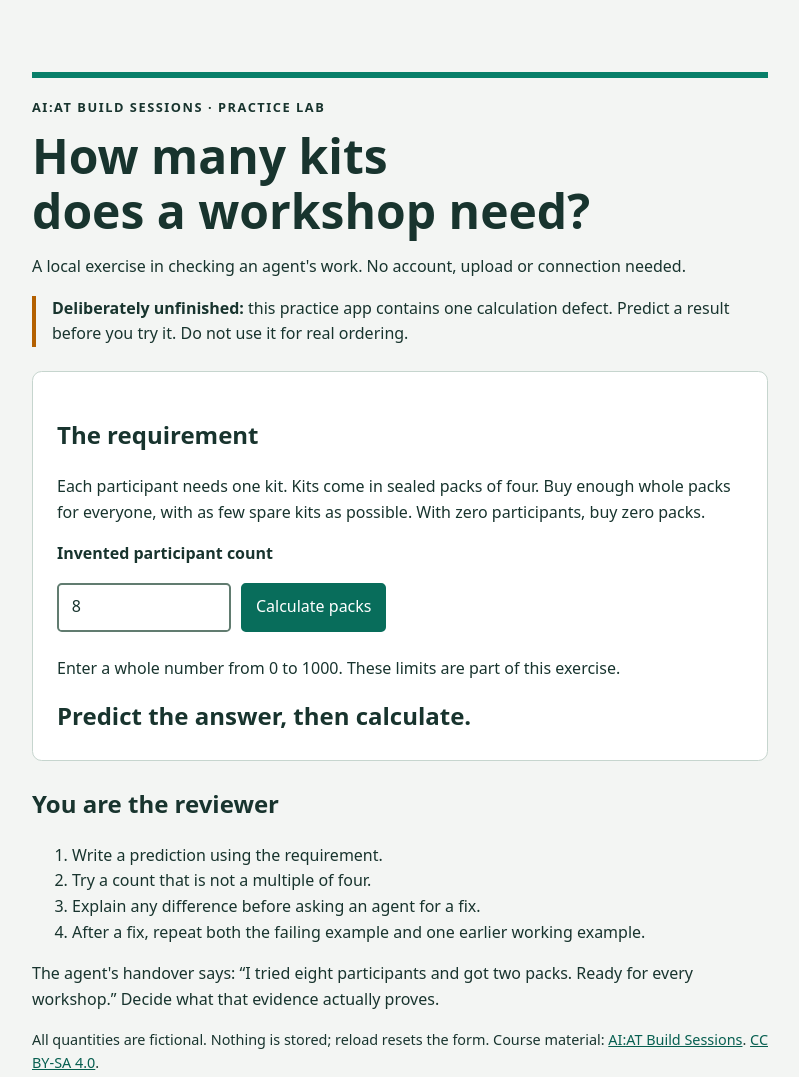
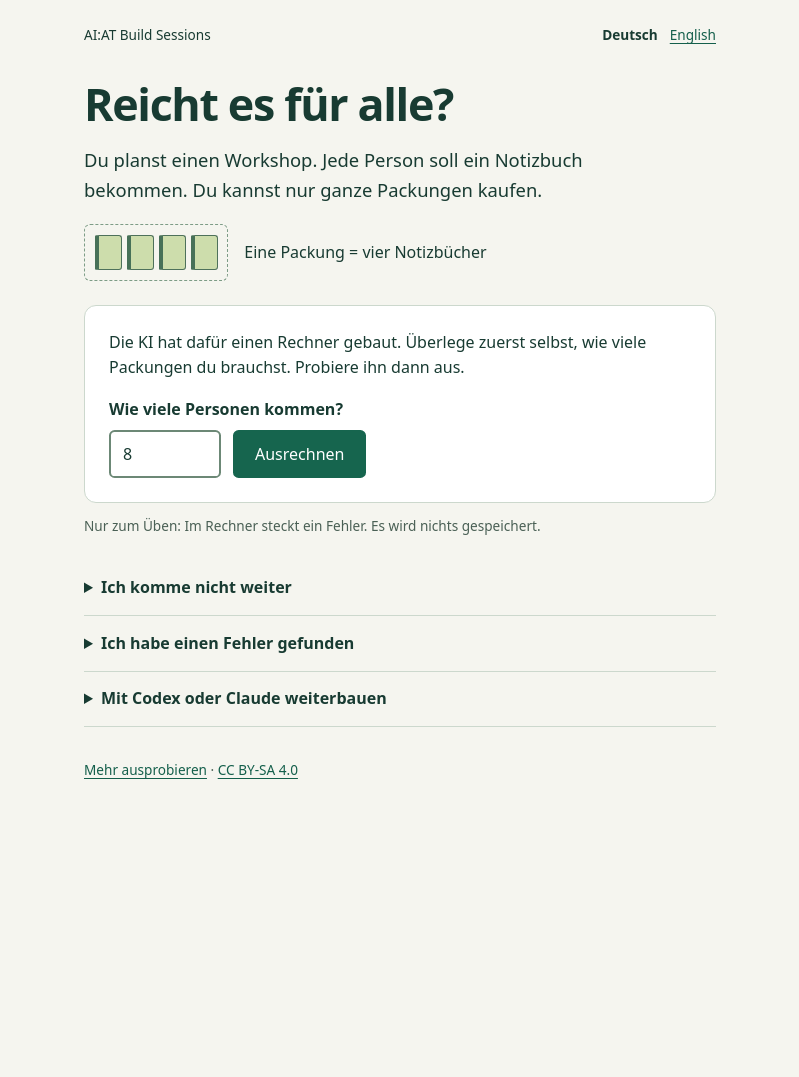
Before and after one commit to AIAT-AIandBusinessgrowth/aiat-build-sessions, a plain HTML site: page exercises/verification-lab/index.html in a window 1280 px wide. Shown: the whole page, without its empty margins (240-1039 px from the left). After the commit the page ends 821 px from the top, so only its background shows below. Drawn offline with Linux system fonts and the light colour scheme.

Commit message:
docs: simplify learning with concrete tasks and plain language

```diff
--- a/exercises/verification-lab/index.html
+++ b/exercises/verification-lab/index.html
@@ -1,63 +1,109 @@
 <!doctype html>
-<html lang="en">
+<html lang="de">
 <head>
 <meta charset="utf-8">
 <meta name="viewport" content="width=device-width, initial-scale=1">
-<title>Workshop kit planner — verification practice</title>
+<title>Reicht es für alle? · AI:AT Build Sessions</title>
 <style>
-:root { color-scheme: light dark; font-family: system-ui, sans-serif; }
-body { margin: 0; background: #f3f5f3; color: #18342e; line-height: 1.6; }
-main { max-width: 46rem; margin: 3rem auto; padding: 1.5rem; }
-header { border-top: .4rem solid #087f69; padding-top: 1rem; }
-h1 { line-height: 1.15; font-size: clamp(2rem, 6vw, 3rem); margin: .5rem 0 1rem; }
-.tag { text-transform: uppercase; letter-spacing: .12em; font-size: .8rem; font-weight: 700; }
-.card { padding: 1.5rem; background: #fff; border: 1px solid #c6d5ce; border-radius: .6rem; margin: 1.5rem 0; }
-label { display: block; font-weight: 700; margin-bottom: .5rem; }
-input, button { font: inherit; padding: .6rem .8rem; border-radius: .3rem; }
-input { width: 9rem; max-width: 80%; border: 2px solid #617c70; background: white; color: #18342e; }
-button { background: #086d5b; color: white; border: 2px solid #086d5b; cursor: pointer; margin: .5rem 0 .5rem .4rem; }
-:focus-visible { outline: 3px solid #b36000; outline-offset: 3px; }
-output { display: block; font-size: 1.5rem; font-weight: 700; margin-top: 1rem; }
-.note { border-left: .25rem solid #b36000; padding-left: 1rem; }
-a { color: #075f50; }
-footer { font-size: .9rem; }
-@media (prefers-color-scheme: dark) { body { background: #14251f; color: #e6f2eb; } .card { background: #1c342b; border-color: #617c70; } a { color: #8de0c4; } }
+:root { font-family: system-ui, sans-serif; color: #183b32; background: #f5f5ef; line-height: 1.6; }
+* { box-sizing: border-box; }
+body { margin: 0; }
+main { max-width: 42rem; margin: 0 auto; padding: 1.5rem 1.25rem 2.5rem; }
+.top { display: flex; flex-wrap: wrap; justify-content: space-between; align-items: center; gap: .75rem; font-size: .85rem; }
+nav { display: flex; gap: .75rem; }
+a { color: #145f4b; text-underline-offset: .2em; }
+nav a[aria-current="page"] { color: inherit; font-weight: 700; text-decoration: none; }
+h1 { font-size: clamp(2rem, 7vw, 2.8rem); line-height: 1.15; letter-spacing: -.03em; margin: 2rem 0 1rem; }
+p { margin: .75rem 0; }
+.intro { font-size: 1.15rem; max-width: 34rem; }
+.pack { display: flex; align-items: center; flex-wrap: wrap; gap: 1rem; margin: 1.25rem 0; }
+.books { display: flex; gap: .3rem; padding: .6rem; border: 1px dashed #7d9c86; border-radius: .4rem; }
+.book { display: block; width: 1.7rem; height: 2.2rem; border-radius: .1rem .2rem .2rem .1rem; background: #cdddac; border: 1px solid #4e715b; border-left: .3rem solid #477158; }
+.exercise { background: white; border: 1px solid #ccd8cd; border-radius: .75rem; padding: 1.5rem; margin-top: 1.5rem; }
+.exercise > p:first-child { margin-top: 0; }
+label { display: block; font-weight: 700; margin: 1rem 0 .5rem; }
+.controls { display: flex; flex-wrap: wrap; gap: .75rem; }
+input, button { font: inherit; border-radius: .35rem; min-height: 3rem; }
+input { width: 7rem; padding: .5rem .75rem; border: 2px solid #6c8876; color: inherit; background: white; }
+button { border: 2px solid #16654e; background: #16654e; color: white; padding: .5rem 1.25rem; cursor: pointer; }
+:focus-visible { outline: 3px solid #ac6400; outline-offset: 3px; }
+.result { border-top: 1px solid #dce3da; margin-top: 1.25rem; padding-top: 1rem; }
+.result[hidden] { display: none; }
+output { display: block; font-size: 1.3rem; font-weight: 700; }
+.result p { margin-bottom: 0; }
+.aside { color: #4a6055; font-size: .85rem; margin: .75rem 0 1.5rem; }
+details { border-bottom: 1px solid #ccd8cd; padding: .9rem 0; }
+summary { cursor: pointer; font-weight: 600; }
+details p { margin-left: 1.15rem; }
+code { font-size: .9em; }
+footer { margin-top: 2rem; font-size: .85rem; color: #4a6055; }
+@media (max-width: 380px) { .exercise { padding: 1rem; } .controls button { flex: 1; } }
 </style>
 </head>
 <body>
 <main>
-<header><span class="tag">AI:AT Build Sessions · Practice lab</span>
-<h1>How many kits<br>does a workshop need?</h1>
-<p>A local exercise in checking an agent's work. No account, upload or connection needed.</p></header>
-<p class="note"><strong>Deliberately unfinished:</strong> this practice app contains one calculation defect. Predict a result before you try it. Do not use it for real ordering.</p>
-<section class="card" aria-labelledby="spec"><h2 id="spec">The requirement</h2>
-<p>Each participant needs one kit. Kits come in sealed packs of four. Buy enough whole packs for everyone, with as few spare kits as possible. With zero participants, buy zero packs.</p>
+<div class="top"><span>AI:AT Build Sessions</span><nav aria-label="Sprache / Language"><a href="?lang=de" lang="de" aria-current="page">Deutsch</a><a href="?lang=en" lang="en">English</a></nav></div>
+<h1 data-copy="title">Reicht es für alle?</h1>
+<p class="intro" data-copy="intro">Du planst einen Workshop. Jede Person soll ein Notizbuch bekommen. Du kannst nur ganze Packungen kaufen.</p>
+<div class="pack"><div class="books" aria-hidden="true"><span class="book"></span><span class="book"></span><span class="book"></span><span class="book"></span></div><span data-copy="pack">Eine Packung = vier Notizbücher</span></div>
+<section class="exercise" aria-label="Rechner ausprobieren" data-label="exercise">
+<p data-copy="task">Die KI hat dafür einen Rechner gebaut. Überlege zuerst selbst, wie viele Packungen du brauchst. Probiere ihn dann aus.</p>
 <form id="planner">
-<label for="participants">Invented participant count</label>
-<input id="participants" name="participants" type="number" min="0" max="1000" step="1" value="8" required aria-describedby="input-help">
-<button type="submit">Calculate packs</button>
-<p id="input-help">Enter a whole number from 0 to 1000. These limits are part of this exercise.</p>
-<output id="result" for="participants" aria-live="polite">Predict the answer, then calculate.</output>
-</form></section>
-<section aria-labelledby="practice"><h2 id="practice">You are the reviewer</h2>
-<ol><li>Write a prediction using the requirement.</li><li>Try a count that is not a multiple of four.</li><li>Explain any difference before asking an agent for a fix.</li><li>After a fix, repeat both the failing example and one earlier working example.</li></ol>
-<p>The agent's handover says: “I tried eight participants and got two packs. Ready for every workshop.” Decide what that evidence actually proves.</p>
-<noscript><p>JavaScript is off. Do the same exercise on paper: the supplied implementation rounds participant count divided by four to the nearest whole number. Compare that behavior to the requirement.</p></noscript>
+<label for="participants" data-copy="label">Wie viele Personen kommen?</label>
+<div class="controls"><input id="participants" name="participants" type="number" min="0" max="1000" step="1" value="8" required><button type="submit" data-copy="button">Ausrechnen</button></div>
+<div class="result" id="result-panel" hidden><output id="result" for="participants" aria-live="polite"></output><p data-copy="compare">Reicht das für alle, ohne eine Packung zu viel zu kaufen?</p></div>
+</form>
 </section>
-<footer>All quantities are fictional. Nothing is stored; reload resets the form. Course material: <a href="https://github.com/AIAT-AIandBusinessgrowth/aiat-build-sessions">AI:AT Build Sessions</a>. <a href="https://github.com/AIAT-AIandBusinessgrowth/aiat-build-sessions/blob/main/LICENSE">CC BY-SA 4.0</a>.</footer>
+<p class="aside" data-copy="note">Nur zum Üben: Im Rechner steckt ein Fehler. Es wird nichts gespeichert.</p>
+<details><summary data-copy="hint-title">Ich komme nicht weiter</summary><p data-copy="hint">Probiere eine Personenzahl zwischen 8 und 12. Zähle nach: Wie viele Notizbücher stecken in den vorgeschlagenen Packungen?</p></details>
+<details><summary data-copy="found-title">Ich habe einen Fehler gefunden</summary><p data-copy="found">Halte kurz fest: Bei ___ Personen brauche ich ___ Packungen. Der Rechner zeigt aber ___. Damit kannst du der KI genau sagen, was sie ändern soll.</p><p data-copy="another">Probiere danach eine andere Zahl. Ein richtiges Ergebnis allein sagt noch wenig über den Rechner aus.</p></details>
+<details><summary data-copy="build-title">Mit Codex oder Claude weiterbauen</summary><p data-copy="copy">Kopiere diese HTML-Datei zuerst in einen eigenen Übungsordner. Öffne diesen Ordner im Agenten. So bleibt der Fehler im Kurs für die nächste Person erhalten.</p><p data-copy="prompt">Sag der KI: „Bei dieser Personenzahl stimmt das Ergebnis nicht: ___. Ich erwarte ___. Ändere nur die Berechnung. Zeig mir danach, ob mein Beispiel und ein bisher richtiges Beispiel funktionieren.“</p><p><a href="https://github.com/AIAT-AIandBusinessgrowth/aiat-build-sessions/blob/main/exercises/verification-lab/README.md" data-copy="more">Weitere Aufgaben für diese Übung</a></p></details>
+<noscript><p>Ohne JavaScript: Überlege auf Papier, wie viele Viererpacks du für 8, 9 und 12 Personen brauchst. Der eingebaute Rechner teilt die Personenzahl durch vier und rundet zur nächsten ganzen Zahl. Vergleiche beide Ergebnisse.</p><p lang="en">Without JavaScript: work out how many packs of four you need for 8, 9 and 12 people. The supplied calculator divides the number of people by four and rounds to the nearest whole number. Compare the results.</p></noscript>
+<footer><a href="https://github.com/AIAT-AIandBusinessgrowth/aiat-build-sessions/tree/main/learning" data-copy="course">Mehr ausprobieren</a> · <a href="https://github.com/AIAT-AIandBusinessgrowth/aiat-build-sessions/blob/main/LICENSE">CC BY-SA 4.0</a></footer>
 </main>
 <script>
-// Intentional practice defect: the learner must compare this rule to the requirement.
-function packsFor(participants) {
-  return Math.round(participants / 4);
+const english = new URLSearchParams(location.search).get('lang') === 'en';
+const copy = {
+  title: 'Enough notebooks for everyone?',
+  intro: 'You are planning a workshop. Each person needs a notebook. You can only buy whole packs.',
+  pack: 'One pack = four notebooks',
+  task: 'AI built a calculator for this. Work out how many packs you need first. Then try it.',
+  label: 'How many people are coming?',
+  button: 'Calculate',
+  compare: 'Is there enough for everyone, without buying an extra pack?',
+  note: 'For practice only: the calculator has a bug. Nothing is saved.',
+  'hint-title': 'I need a hint',
+  hint: 'Try a number of people between 8 and 12. Count how many notebooks you would get in the suggested packs.',
+  'found-title': 'I found a mistake',
+  found: 'Make a short note: For ___ people I need ___ packs, but the calculator says ___. Now you can tell the AI exactly what needs to change.',
+  another: 'Then try a different number. One correct answer does not tell you much about the rest.',
+  'build-title': 'Fix it with Codex or Claude',
+  copy: 'Copy this HTML file into your own practice folder first. Open that folder in your agent. This keeps the course example ready for the next person.',
+  prompt: 'Tell the AI: “This number of people gives the wrong result: ___. I expect ___. Change only the calculation. Then show whether my example and an earlier working example both work.”',
+  more: 'More things to try with this exercise',
+  course: 'Try another exercise'
+};
+if (english) {
+  document.documentElement.lang = 'en';
+  document.title = copy.title + ' · AI:AT Build Sessions';
+  document.querySelectorAll('[data-copy]').forEach(element => { element.textContent = copy[element.dataset.copy]; });
+  document.querySelector('[data-label="exercise"]').setAttribute('aria-label', 'Try the calculator');
+  document.querySelector('nav a[lang="de"]').removeAttribute('aria-current');
+  document.querySelector('nav a[lang="en"]').setAttribute('aria-current', 'page');
+}
+// Intentional exercise bug. Learners fix their own copy of this file.
+function packsFor(people) {
+  return Math.round(people / 4);
 }
 document.getElementById('planner').addEventListener('submit', function (event) {
   event.preventDefault();
   const input = document.getElementById('participants');
   if (!input.reportValidity()) return;
-  const count = Number(input.value);
-  const packs = packsFor(count);
-  document.getElementById('result').textContent = packs + (packs === 1 ? ' pack' : ' packs') + ' · ' + (packs * 4) + ' kits';
+  const packs = packsFor(Number(input.value));
+  const packWord = english ? (packs === 1 ? 'pack' : 'packs') : (packs === 1 ? 'Packung' : 'Packungen');
+  const notebookWord = english ? 'notebooks' : 'Notizbücher';
+  document.getElementById('result-panel').hidden = false;
+  document.getElementById('result').textContent = packs + ' ' + packWord + ' · ' + (packs * 4) + ' ' + notebookWord;
 });
 </script>
 </body>
```
Also changed, not shown: 14 other files.
